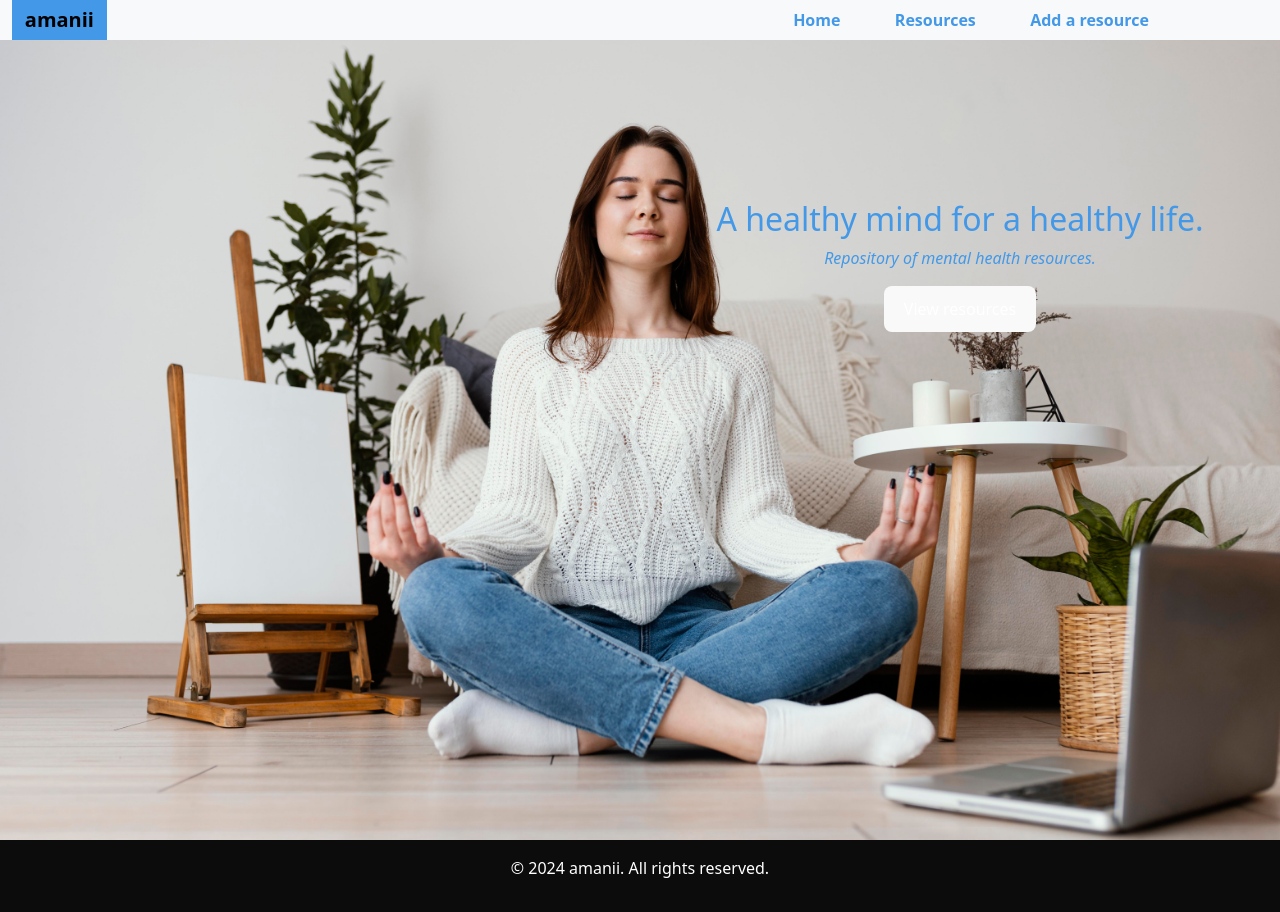
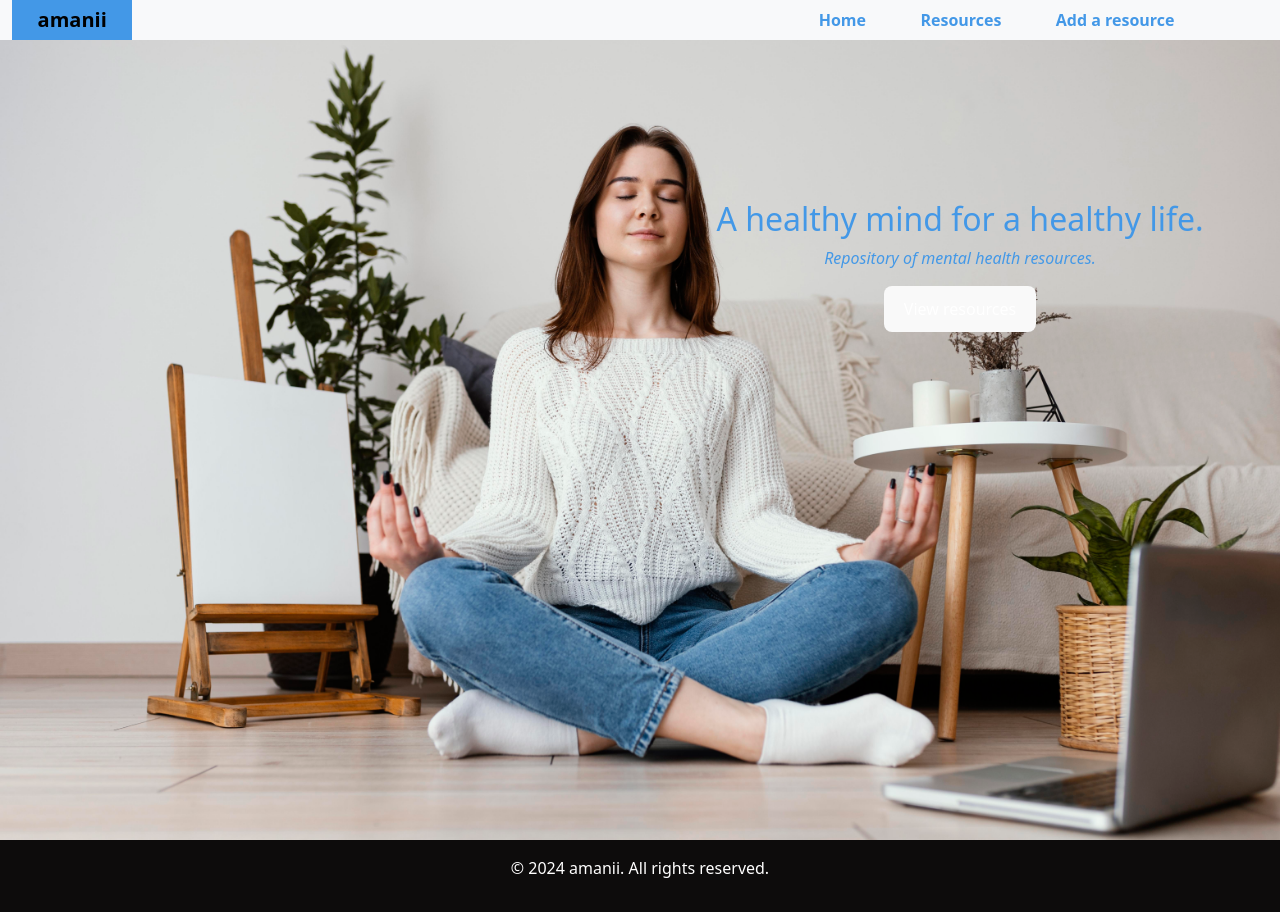
Before and after one commit to Lonercode/amanii-repository, a React (Vite) app in the folder client/amanii-resources/: page / in a window 1280 px wide. Built offline with nearby package versions, Linux system fonts and the light colour scheme; no server answers.

Commit message:
fix:bootstrap precedence

```diff
--- a/client/amanii-resources/src/App.css
+++ b/client/amanii-resources/src/App.css
@@ -27,7 +27,7 @@
   margin-right: 50vw !important;
   color: white;
   background-color: #4398e7;
-  padding:1vw;
+  padding:2vw;
   max-width: 30vw;
 }
 
@@ -55,7 +55,7 @@
 
 .container-fluid{
   padding-left: 0rem;
-  padding-right: 2rem;
+  padding-right: 0rem;
 }
 
 .homeImg{
```
